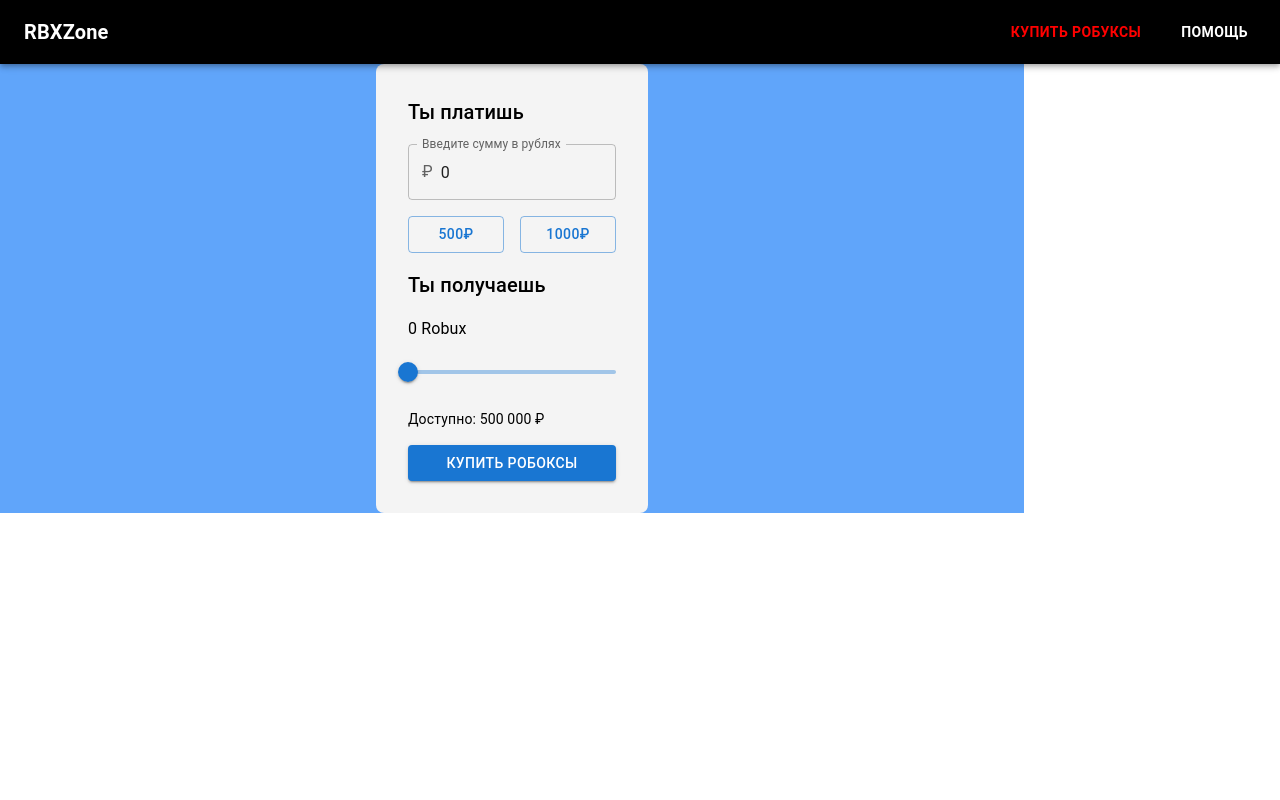
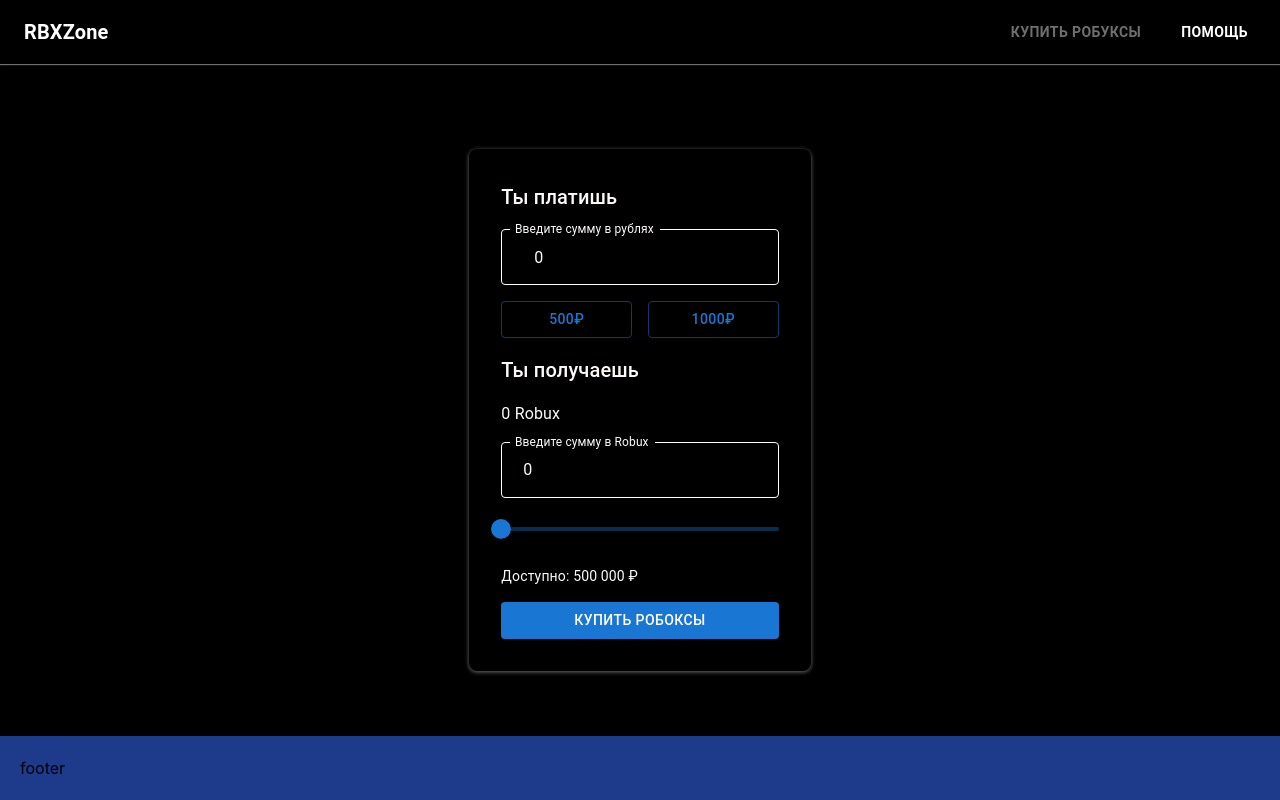
Before and after one commit to VacheAsatryan/RBXzone, a React (Create React App) app: page / in a window 1280 px wide. Built offline with nearby package versions, Linux system fonts and the light colour scheme.

Commit message:
change styles

```diff
--- a/src/App.tsx
+++ b/src/App.tsx
@@ -1,19 +1,16 @@
-// src/App.tsx
-import React from "react";
-import { BrowserRouter as Router, Routes, Route } from "react-router-dom";
-import Header from "./components/Header/Header";
-import Main from "./pages/Main";
-import PaymentComponent from "./components/PaymentComponent/PaymentComponent";
+import React, { FC } from "react";
+import { BrowserRouter } from "react-router-dom";
+import AppRoutes from "./routes/AppRoutes";
 
-const App: React.FC = () => {
+const App: FC = () => {
   return (
-    <Router>
-      <Header />
-      <Routes>
-        <Route path="/" element={<Main />} />
-        <Route path="/payment" element={<PaymentComponent />} />
-      </Routes>
-    </Router>
+    <div className="h-screen overflow-hidden">
+      {" "}
+      {/* Контейнер с полной высотой и без скролла */}
+      <BrowserRouter>
+        <AppRoutes />
+      </BrowserRouter>
+    </div>
   );
 };
 
--- /dev/null
+++ b/src/components/Footer/Footer.tsx
@@ -0,0 +1,7 @@
+import { FC } from "react";
+
+const Footer: FC = () => {
+  return <div className="w-full py-5 px-5 bg-blue-900">footer</div>;
+};
+
+export default Footer;
--- a/src/components/Header/Header.tsx
+++ b/src/components/Header/Header.tsx
@@ -8,17 +8,15 @@
   MenuItem,
   IconButton,
 } from "@mui/material";
-import { useLocation, Link } from "react-router-dom"; // Используем Link для маршрутизации
-import useIsMobile from "../../hooks/useIsMobile"; // Хук для мобильных устройств
+import { useLocation, Link } from "react-router-dom";
+import useIsMobile from "../../hooks/useIsMobile";
 
 const Header: React.FC = () => {
   const [anchorEl, setAnchorEl] = React.useState<null | HTMLElement>(null);
   const [menuOpen, setMenuOpen] = React.useState(false);
 
-  // Используем хук для проверки мобильного устройства
   const isMobile = useIsMobile();
 
-  // Получаем текущий маршрут с помощью useLocation
   const location = useLocation();
 
   const handleMenuClick = (event: React.MouseEvent<HTMLElement>) => {
@@ -31,7 +29,6 @@
     setMenuOpen(false);
   };
 
-  // Функция для проверки активного таба
   const isActiveTab = (tab: string) => {
     return (
       location.pathname === tab || (tab === "/" && location.pathname === "/")
@@ -39,7 +36,13 @@
   };
 
   return (
-    <AppBar position="sticky" sx={{ backgroundColor: "black" }}>
+    <AppBar
+      position="sticky"
+      sx={{
+        backgroundColor: "black",
+        boxShadow: "0 1px 1px #A8A8A8A8",
+      }}
+    >
       <Toolbar className="flex justify-between items-center">
         {/* Логотип */}
         <Typography
@@ -50,7 +53,6 @@
           RBXZone
         </Typography>
 
-        {/* Кнопки для мобильных устройств */}
         {isMobile ? (
           <IconButton edge="end" color="inherit" onClick={handleMenuClick}>
             <span className="text-white">☰</span>
@@ -60,12 +62,10 @@
             <Link to="/">
               <Button
                 sx={{
-                  color: isActiveTab("/") ? "red" : "white",
+                  color: isActiveTab("/") ? "#A8A8A8A8" : "white",
                   fontWeight: "bold",
                 }}
-                className={`hover:text-gray-400 ${
-                  isActiveTab("/") ? "text-red-500" : ""
-                }`}
+                className={`hover:text-gray-400`}
               >
                 Купить Робуксы
               </Button>
@@ -73,12 +73,10 @@
             <Link to="/pomosh">
               <Button
                 sx={{
-                  color: isActiveTab("/pomosh") ? "red" : "white",
+                  color: isActiveTab("/pomosh") ? "#A8A8A8A8" : "white",
                   fontWeight: "bold",
                 }}
-                className={`hover:text-gray-400 ${
-                  isActiveTab("/pomosh") ? "text-red-500" : ""
-                }`}
+                className={`hover:text-gray-400 `}
               >
                 Помощь
               </Button>
@@ -86,7 +84,6 @@
           </div>
         )}
 
-        {/* Меню для мобильных устройств */}
         <Menu
           anchorEl={anchorEl}
           open={menuOpen}
--- a/src/components/PaymentComponent/PaymentComponent.tsx
+++ b/src/components/PaymentComponent/PaymentComponent.tsx
@@ -10,8 +10,11 @@
 import useIsMobile from "../../hooks/useIsMobile";
 
 const calculateRobux = (rublu: number): number => {
-  // Примерный алгоритм для расчета Robux (1 рубль = 1.35 Robux)
-  return Math.floor(rublu * 1.35); // Формула для конвертации
+  return Math.floor(rublu * 1.35); // Примерный алгоритм для расчета Robux (1 рубль = 1.35 Robux)
+};
+
+const calculateRubluFromRobux = (robux: number): number => {
+  return Math.floor(robux / 1.35); // Обратная формула для расчета рублей из Robux
 };
 
 const PaymentComponent: React.FC = () => {
@@ -36,16 +39,30 @@
     setIsDisabled(value < 100); // Кнопка становится неактивной, если меньше 100
   };
 
+  // Обработчик для изменения суммы в Robux
+  const handleRobuxChange = (event: React.ChangeEvent<HTMLInputElement>) => {
+    const value = parseFloat(event.target.value);
+    if (!isNaN(value)) {
+      setRobux(value);
+      setRublu(calculateRubluFromRobux(value));
+    } else {
+      setRobux(0); // Если введено не число, устанавливаем 0
+      setRublu(0); // Или другое значение по умолчанию
+    }
+  };
+
   return (
     <Box
       sx={{
         width: isMobile ? "100%" : "27%",
-        bgcolor: "#f4f4f4",
+        bgcolor: "black",
         padding: 4,
         borderRadius: 2,
+        boxShadow: "rgba(168, 168, 168, 0.66) 0px 1px 4px",
+        marginTop: "20px",
       }}
     >
-      <Typography variant="h6" sx={{ mb: 2 }}>
+      <Typography color="snow" variant="h6" sx={{ mb: 2 }}>
         Ты платишь
       </Typography>
       <TextField
@@ -57,9 +74,27 @@
         onChange={handleRubluChange}
         InputProps={{
           startAdornment: <InputAdornment position="start">₽</InputAdornment>,
+          style: { color: "snow" },
         }}
-        sx={{ mb: 2 }}
+        InputLabelProps={{
+          style: { color: "snow" },
+        }}
+        sx={{
+          mb: 2,
+          "& .MuiOutlinedInput-root": {
+            "& fieldset": {
+              borderColor: "white",
+            },
+            "&:hover fieldset": {
+              borderColor: "white",
+            },
+            "&.Mui-focused fieldset": {
+              borderColor: "white",
+            },
+          },
+        }}
       />
+
       <Box sx={{ display: "flex", gap: 2, mb: 2 }}>
         <Button
           variant="outlined"
@@ -77,18 +112,48 @@
         </Button>
       </Box>
 
-      <Typography variant="h6" sx={{ mb: 2 }}>
+      <Typography color="snow" variant="h6" sx={{ mb: 2 }}>
         Ты получаешь
       </Typography>
-      <Typography variant="body1" sx={{ mb: 2 }}>
+      <Typography color="snow" variant="body1" sx={{ mb: 2 }}>
         {robux} Robux
       </Typography>
+
+      <TextField
+        label="Введите сумму в Robux"
+        variant="outlined"
+        fullWidth
+        type="number"
+        value={robux}
+        onChange={handleRobuxChange}
+        InputProps={{
+          startAdornment: <InputAdornment position="start"></InputAdornment>,
+          style: { color: "snow" },
+        }}
+        InputLabelProps={{
+          style: { color: "snow" },
+        }}
+        sx={{
+          mb: 2,
+          "& .MuiOutlinedInput-root": {
+            "& fieldset": {
+              borderColor: "white",
+            },
+            "&:hover fieldset": {
+              borderColor: "white",
+            },
+            "&.Mui-focused fieldset": {
+              borderColor: "white",
+            },
+          },
+        }}
+      />
 
       {/* Слайдер для изменения суммы */}
       <Slider
         value={rublu}
-        min={100} // Минимальное значение 100
-        max={10000} // Максимальное значение 10000
+        min={100}
+        max={10000}
         step={10}
         onChange={handleSliderChange}
         valueLabelDisplay="auto"
@@ -96,7 +161,7 @@
         sx={{ mb: 2, width: "100%" }}
       />
 
-      <Typography variant="body2" sx={{ mb: 2 }}>
+      <Typography color="snow" variant="body2" sx={{ mb: 2 }}>
         Доступно: 500 000 ₽
       </Typography>
 
--- a/src/index.css
+++ b/src/index.css
@@ -4,6 +4,7 @@
 
 body {
   margin: 0;
+  height: 100%;
   font-family: -apple-system, BlinkMacSystemFont, "Segoe UI", "Roboto", "Oxygen",
     "Ubuntu", "Cantarell", "Fira Sans", "Droid Sans", "Helvetica Neue",
     sans-serif;
--- a/src/pages/Main.tsx
+++ b/src/pages/Main.tsx
@@ -3,7 +3,7 @@
 
 const MainPage: FC = () => {
   return (
-    <div className="w-full  desktop:max-w-[1024px] margin-auto flex-grow bg-blue-400 flex justify-center items-center px-2 ">
+    <div className="w-full h-full flex-grow desktop:max-w-[1440px] mx-auto bg-black flex justify-center items-center px-2">
       <PaymentComponent />
     </div>
   );
--- /dev/null
+++ b/src/routes/AppRoutes.tsx
@@ -0,0 +1,25 @@
+import React from "react";
+import { Routes, Route } from "react-router-dom";
+import MainPage from "../pages/Main";
+import Header from "../components/Header/Header";
+import Footer from "../components/Footer/Footer";
+
+const AppRoutes: React.FC = () => {
+  return (
+    <div className="flex flex-col h-full">
+      {" "}
+      {/* Используем Flexbox для вертикальной раскладки */}
+      <Header />
+      <div className="flex-grow overflow-auto">
+        {" "}
+        {/* MainPage займет оставшееся пространство */}
+        <Routes>
+          <Route path="/" element={<MainPage />} />
+        </Routes>
+      </div>
+      <Footer />
+    </div>
+  );
+};
+
+export default AppRoutes;
```
